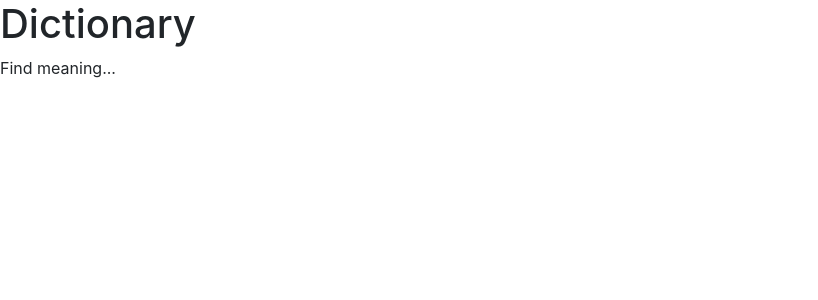
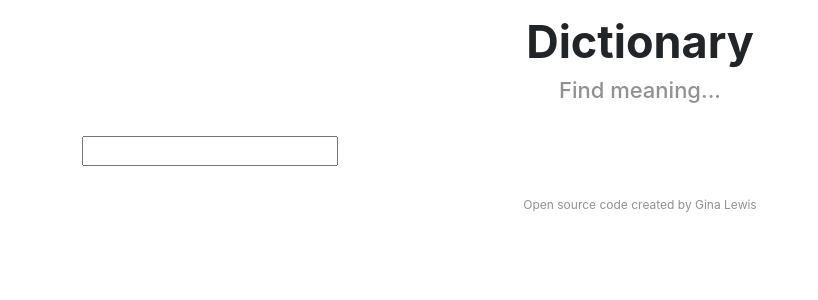
Before and after one commit to gina3-uk/gina-dictionary-react, a React (Create React App) app: page / in a window 1280 px wide. Shown: the top 300 px of the page, without its empty margins (0-818 px from the left). Built offline with nearby package versions, Linux system fonts and the light colour scheme.

Commit message:
Added basic search bar

```diff
--- a/src/App.css
+++ b/src/App.css
@@ -0,0 +1,19 @@
+h1 {
+  text-align: center;
+  padding-top: 15px;
+  font-size: 45px;
+  font-weight: bold;
+}
+
+h2 {
+  text-align: center;
+  opacity: 50%;
+  font-size: 22px;
+  padding-bottom: 25px;
+}
+
+footer {
+  margin: 30px;
+  font-size: 12px;
+  opacity: 50%;
+}
--- a/src/App.js
+++ b/src/App.js
@@ -1,10 +1,19 @@
 import "./App.css";
+import Dictionary from "./Dictionary.js";
 
 export default function App() {
   return (
     <div className="App">
-      <h1>Dictionary</h1>
-      <p>Find meaning... </p>
+      <div className="container">
+        <h1>Dictionary</h1>
+        <h2>Find meaning...</h2>
+        <main>
+          <Dictionary />
+        </main>
+        <footer className="text-center">
+          Open source code created by Gina Lewis
+        </footer>
+      </div>
     </div>
   );
 }
--- /dev/null
+++ b/src/Dictionary.js
@@ -0,0 +1,23 @@
+import React, { useState } from "react";
+import "./Dictionary.css";
+
+export default function Dictionary() {
+  let [keyword, setKeyword] = useState("");
+
+  function search(event) {
+    event.preventDefault();
+    alert(`Searching for ${keyword}`);
+  }
+
+  function handleKeywordChange(event) {
+    setKeyword(event.target.value);
+  }
+
+  return (
+    <div className="Dictionary">
+      <form onSubmit={search}>
+        <input type="search" onChange={handleKeywordChange} />
+      </form>
+    </div>
+  );
+}
```
Also changed, not shown: src/Dictionary.css (added).
